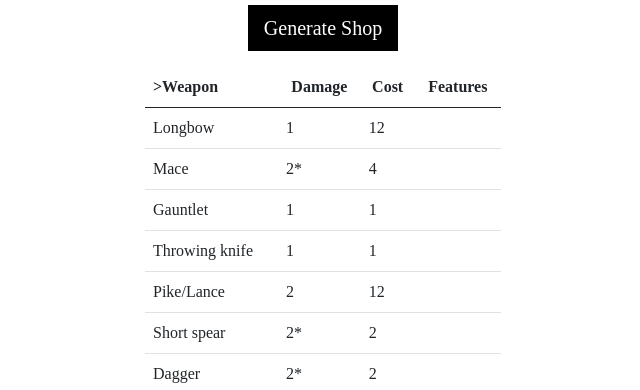
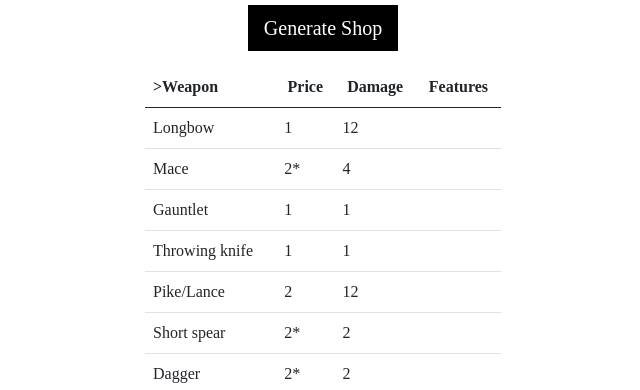
Before and after one commit to 703145/703145.github.io, a plain HTML site: page shop/index.html in a window 1280 px wide. Shown: the part 147-537 px from the top of the page, without its empty margins (317-957 px from the left). Drawn offline with nearby package versions, Linux system fonts and the light colour scheme; a small style sheet from the web is missing; a web font is replaced by a local one.

Commit message:
Update index.html

```diff
--- a/shop/index.html
+++ b/shop/index.html
@@ -22,8 +22,8 @@
         <thead>
           <tr>
             <th class="text-start">>Weapon</th>
+            <th>Price</th>
             <th>Damage</th>
-            <th>Cost</th>
             <th>Features</th>
           </tr>
         </thead>
```
